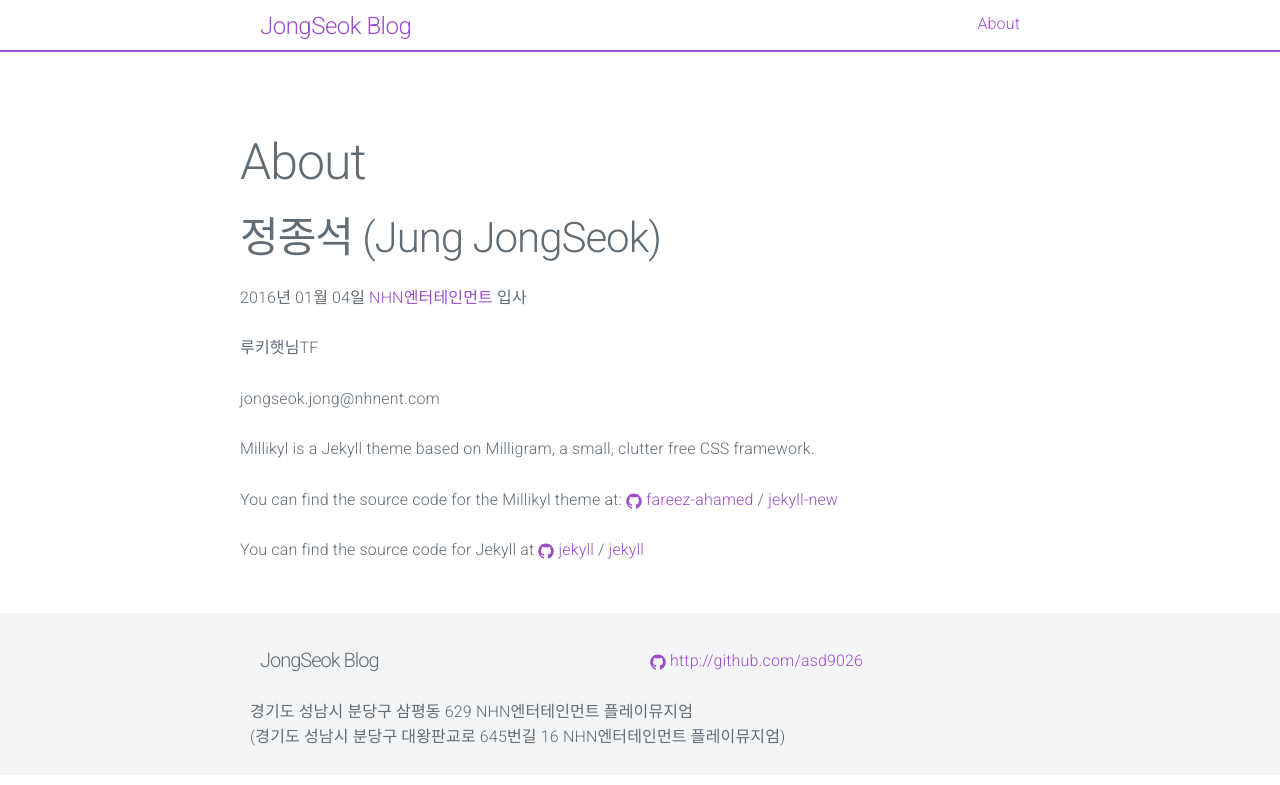
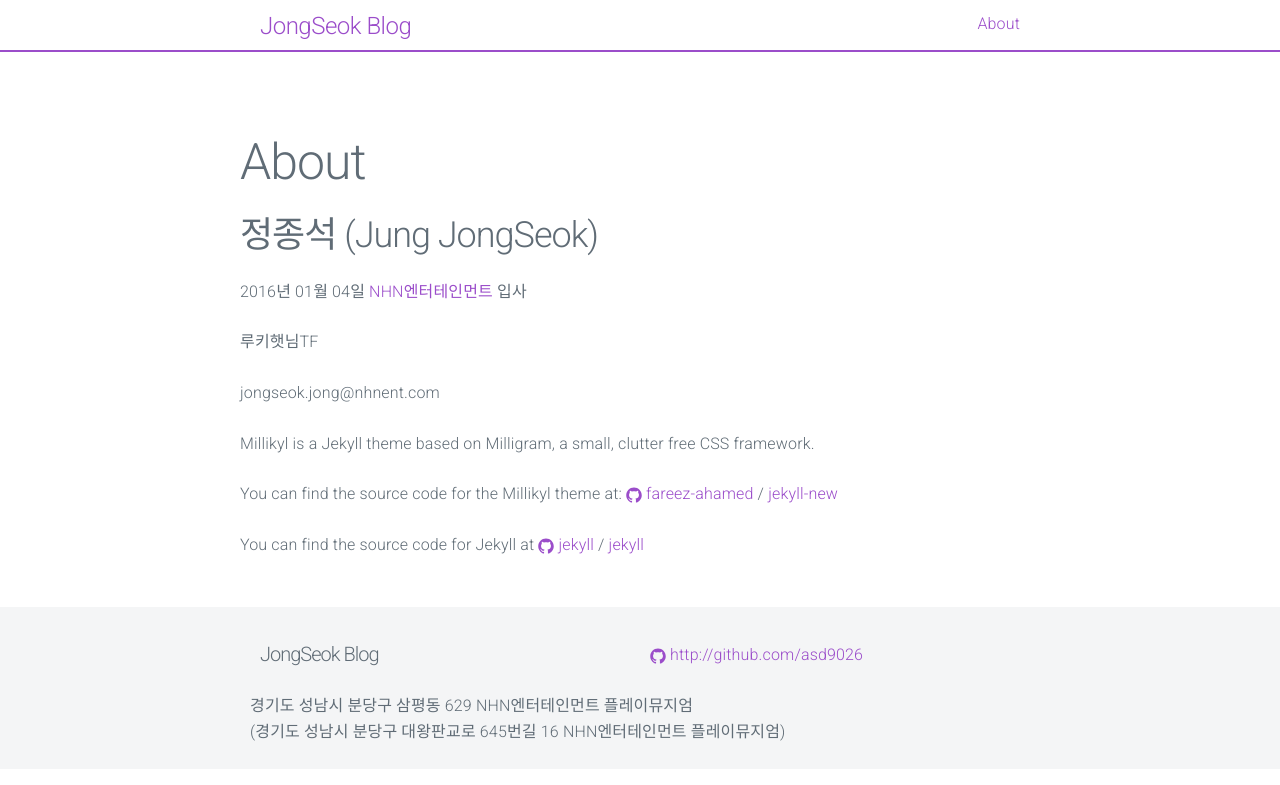
Before and after one commit to fareez-ahamed/millikyl, a Jekyll site: the page built from about.md, in a window 1280 px wide. Shown: the top 785 px of the page. Built offline with Jekyll 4.4.1, drawn with Linux system fonts in a browser that asks for light colours.

```diff
--- a/about.md
+++ b/about.md
@@ -4,7 +4,7 @@ title: About
 permalink: /about/
 ---
 
-##정종석 (Jung JongSeok)
+###정종석 (Jung JongSeok)
 
 2016년 01월 04일 [NHN엔터테인먼트](https://www.nhnent.com) 입사
 
```
